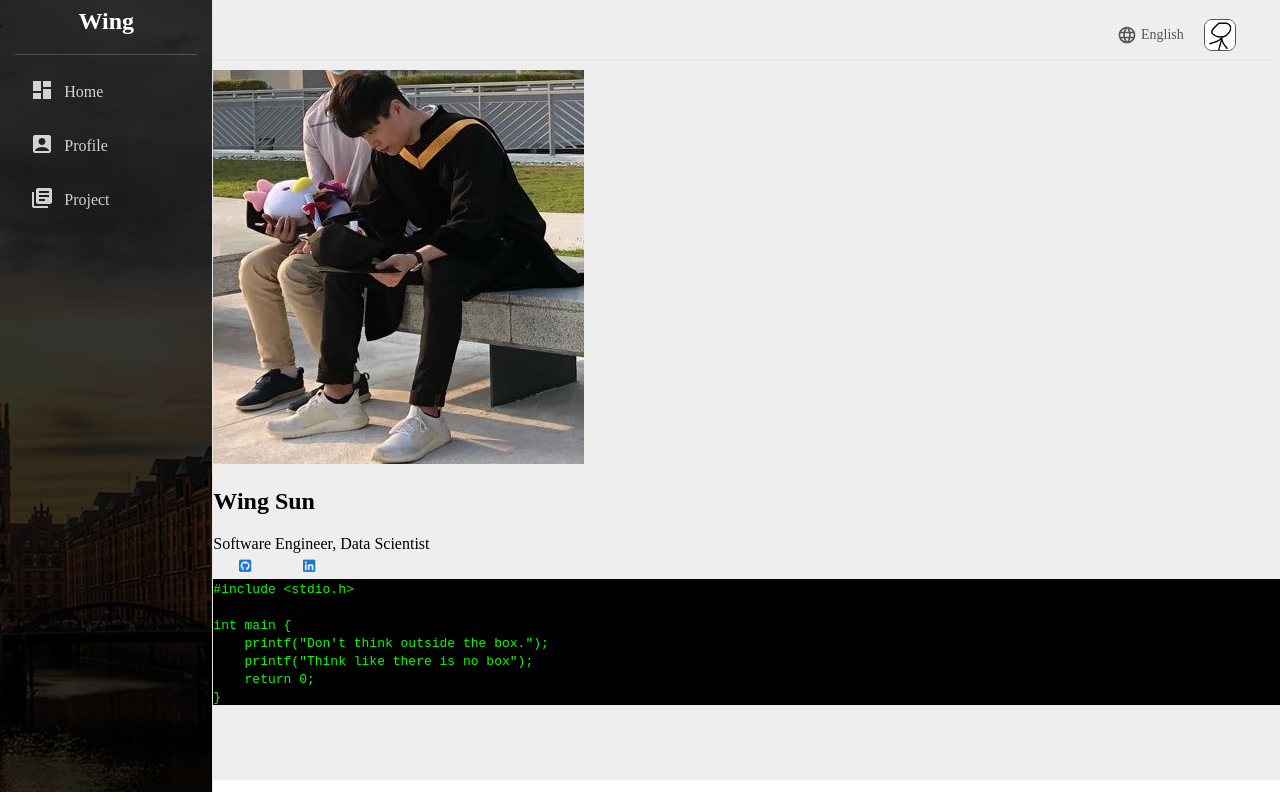
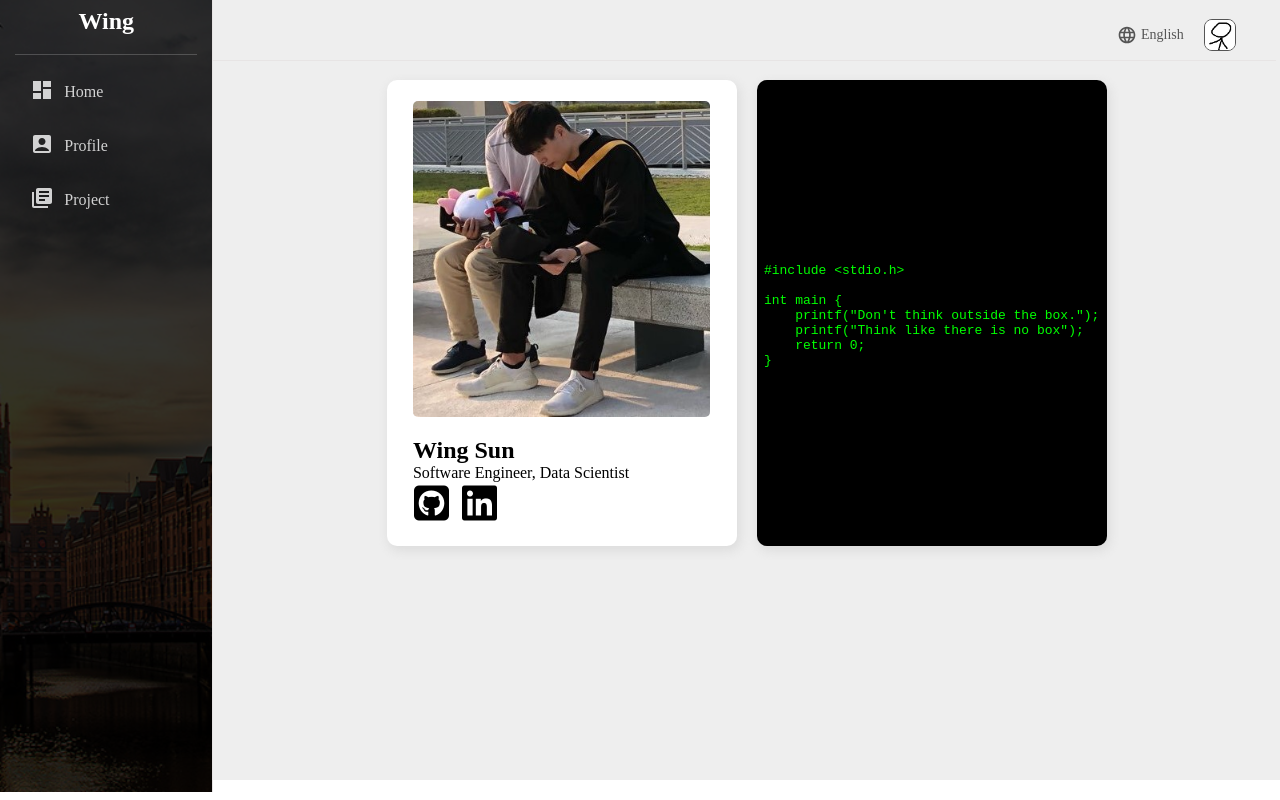
Before and after one commit to wingskh/personal_website, a React (Create React App) app: page / in a window 1280 px wide. Built offline with nearby package versions, Linux system fonts and the light colour scheme.

Commit message:
added LeetCode fetch

```diff
--- a/src/pages/home/home.scss
+++ b/src/pages/home/home.scss
@@ -1,34 +1,62 @@
-.home {
+.homeContainer {
   display: flex;
+  flex-direction: row ;
+  justify-content: center;
+  height: fit-content;
 
-  .homeContainer {
-    margin-left: 16%;
-    flex: 6;
-    .widgets,
-    .charts {
-      display: flex;
-      padding: 20px;
-      gap: 20px;
+  .cardContainer {
+    background-color: white;
+    width: 350px !important;
+    display: flex;
+    padding-top: 2%;
+    padding-bottom: 2%;
+    flex-direction: column;
+    height: fit-content;
+    justify-content: space-between;
+    -webkit-box-shadow: 2px 4px 10px 1px rgba(0, 0, 0, 0.47);
+    box-shadow: 2px 4px 10px 1px rgba(201, 201, 201, 0.47);
+    border-radius: 10px;
+    justify-content: center;
+    align-items: center;
+    margin: 10px;
+    height: 100%;
+
+    .logoBtn {
+      font-size: 40px;
+      color: black;
+      min-width: 0px;
+      width: fit-content;
+      margin-right: 10px;
+      padding: 1px;
     }
 
-    .charts {
-      padding: 5px 20px;
+    .userIcon {
+      border-radius: 5px;
+      width: 85%;
     }
 
-    .listContainer {
-      -webkit-box-shadow: 2px 4px 10px 1px rgba(0, 0, 0, 0.47);
-      box-shadow: 2px 4px 10px 1px rgba(201, 201, 201, 0.47);
-      padding: 20px;
-      margin: 20px;
+    .userDescText {
+      h2 {
+        margin-bottom: 0px;
+      }
+      width: 85%;
+      text-align: left;
+    }
 
-      .listTitle {
-        font-weight: 500;
-        color: gray;
-        margin-bottom: 15px;
+    .sloganContainer {
+      display: flex;
+      justify-content: center;
+      flex-direction: column ;
+      align-items: center;
+      margin-top: 5px;
+      text-align: center;
+
+      .slogan {
+        text-align: left;
+        display: flex;
+        overflow: hidden;
+        white-space: nowrap;
       }
     }
   }
-  .sideBarContainer{
-    flex: 1
-  }
 }
--- a/src/pages/profile/Profile.jsx
+++ b/src/pages/profile/Profile.jsx
@@ -1,5 +1,4 @@
 import "./profile.scss";
-import userIcon from "../../assets/images/icon.jpg";
 import React, { useState, useEffect } from "react";
 import { Widget } from "../../components";
 import { Grid } from "@mui/material";
@@ -116,6 +115,20 @@ export const ProfilePage = () => {
       setLoading(false);
     };
     fetchData();
+
+    const fetchLeetCodeData = async () => {
+      console.log("LeetCode =============================:");
+      try {
+        const response = await fetch("https://leetcode.wingsun.workers.dev/");
+        const data = await response.json();
+        console.log(data);
+      } catch (e) {
+        if (e instanceof Error) {
+          console.log(e.message);
+        }
+      }
+    };
+    fetchLeetCodeData();
   }, []);
 
   return (
```
